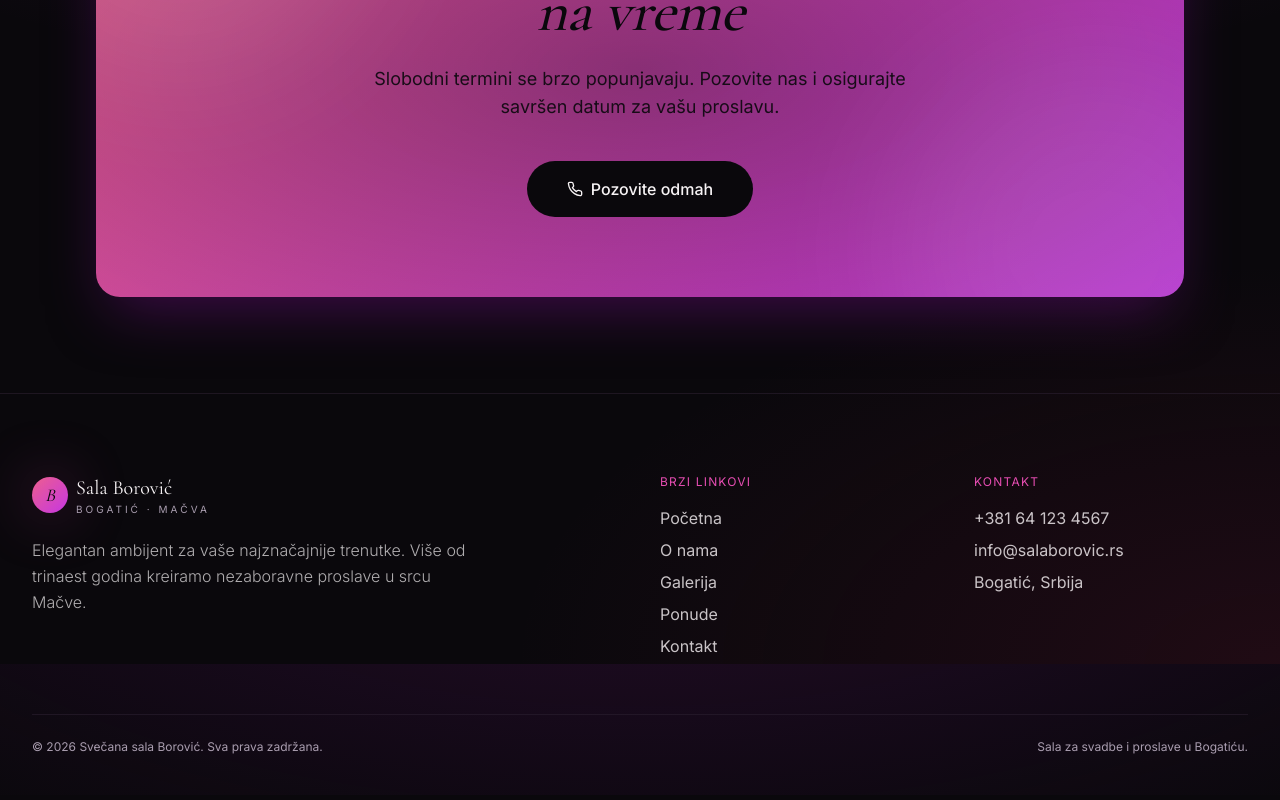
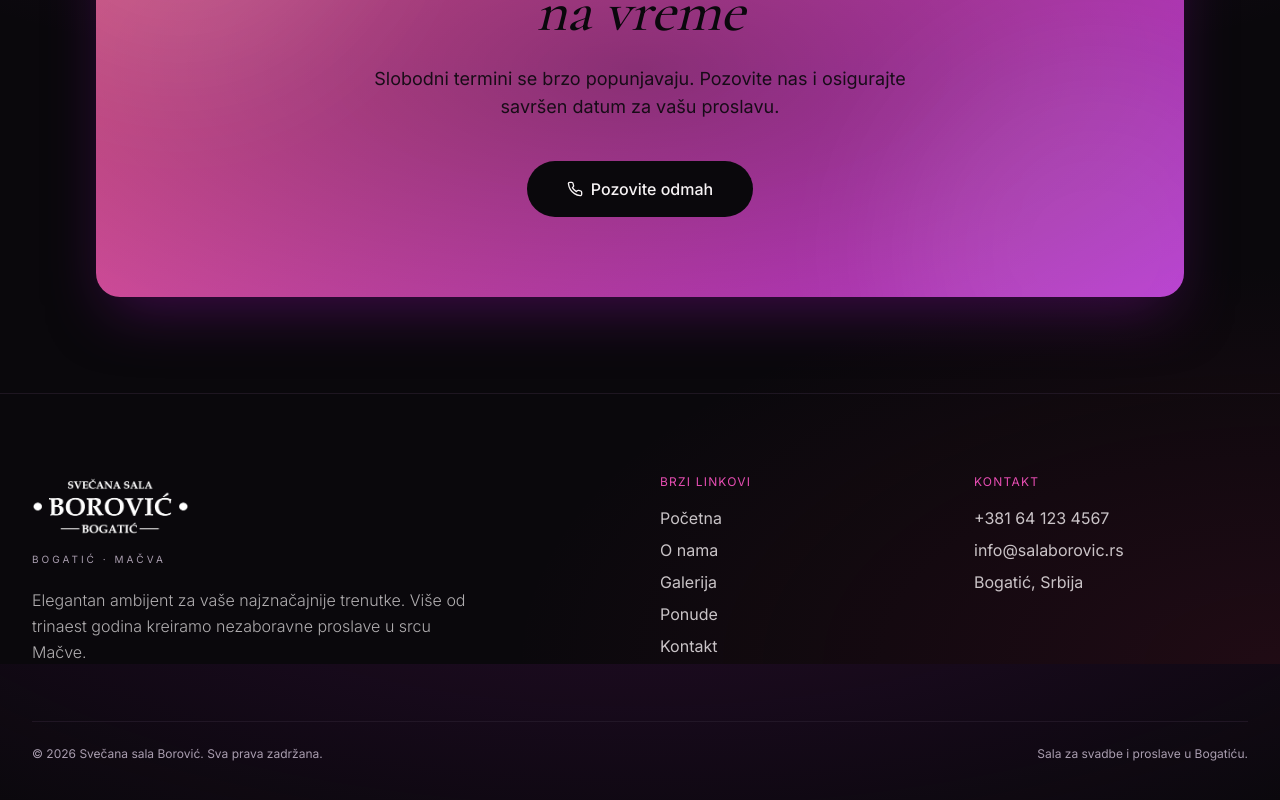
Before and after one commit to mihailodragicevic/sala-borovic, a React (Vite) app: page /o-nama in a window 1280 px wide. Shown: the part 3336-4136 px from the top of the page. Built offline with nearby package versions, Linux system fonts and the light colour scheme; the HTML template or start-up script is replaced by a standard one.

Commit message:
Changes
Co-authored-by: Kiimyyy <254335452+Kiimyyy@users.noreply.github.com>

```diff
--- a/src/components/site/Footer.tsx
+++ b/src/components/site/Footer.tsx
@@ -1,19 +1,15 @@
 import { Link } from "react-router-dom";
+import logo from "@/assets/logo.png";
 
 export const Footer = () => (
   <footer className="relative pt-20 pb-10 border-t border-border/60">
     <div className="mx-auto max-w-7xl px-5 lg:px-8">
       <div className="grid md:grid-cols-4 gap-10">
         <div className="md:col-span-2">
-          <div className="flex items-center gap-2">
-            <div className="h-9 w-9 rounded-full bg-gradient-primary shadow-glow flex items-center justify-center">
-              <span className="font-serif text-primary-foreground text-lg italic">B</span>
-            </div>
-            <div>
-              <div className="font-serif text-xl">Sala Borović</div>
-              <div className="text-[10px] uppercase tracking-[0.3em] text-muted-foreground">Bogatić · Mačva</div>
-            </div>
-          </div>
+          <Link to="/" aria-label="Sala Borović — početna" className="inline-block">
+            <img src={logo} alt="Svečana sala Borović" className="h-16 w-auto object-contain" />
+          </Link>
+          <div className="mt-2 text-[10px] uppercase tracking-[0.3em] text-muted-foreground">Bogatić · Mačva</div>
           <p className="mt-5 text-foreground/70 max-w-md font-light leading-relaxed">
             Elegantan ambijent za vaše najznačajnije trenutke. Više od trinaest godina kreiramo nezaboravne proslave u srcu Mačve.
           </p>
```
